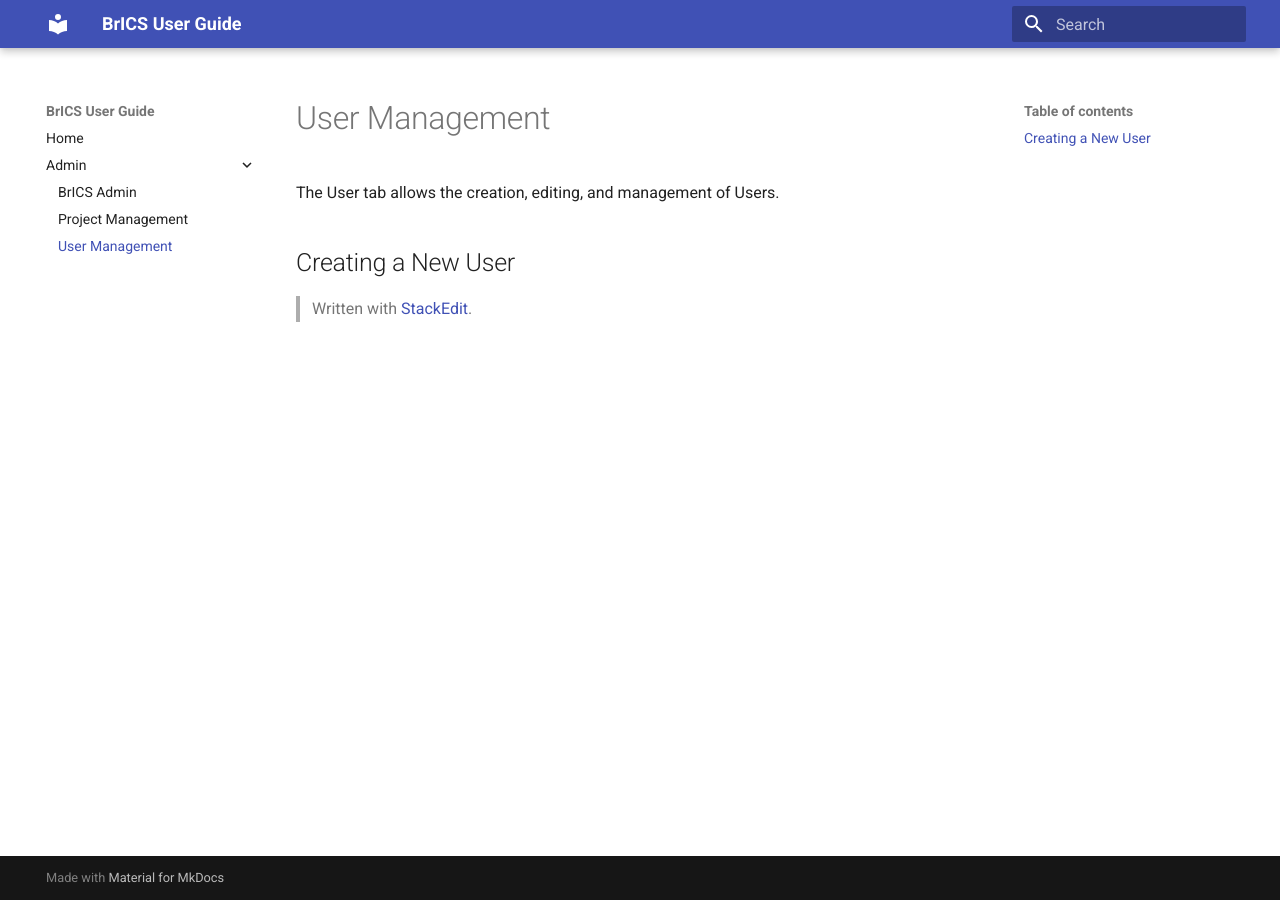
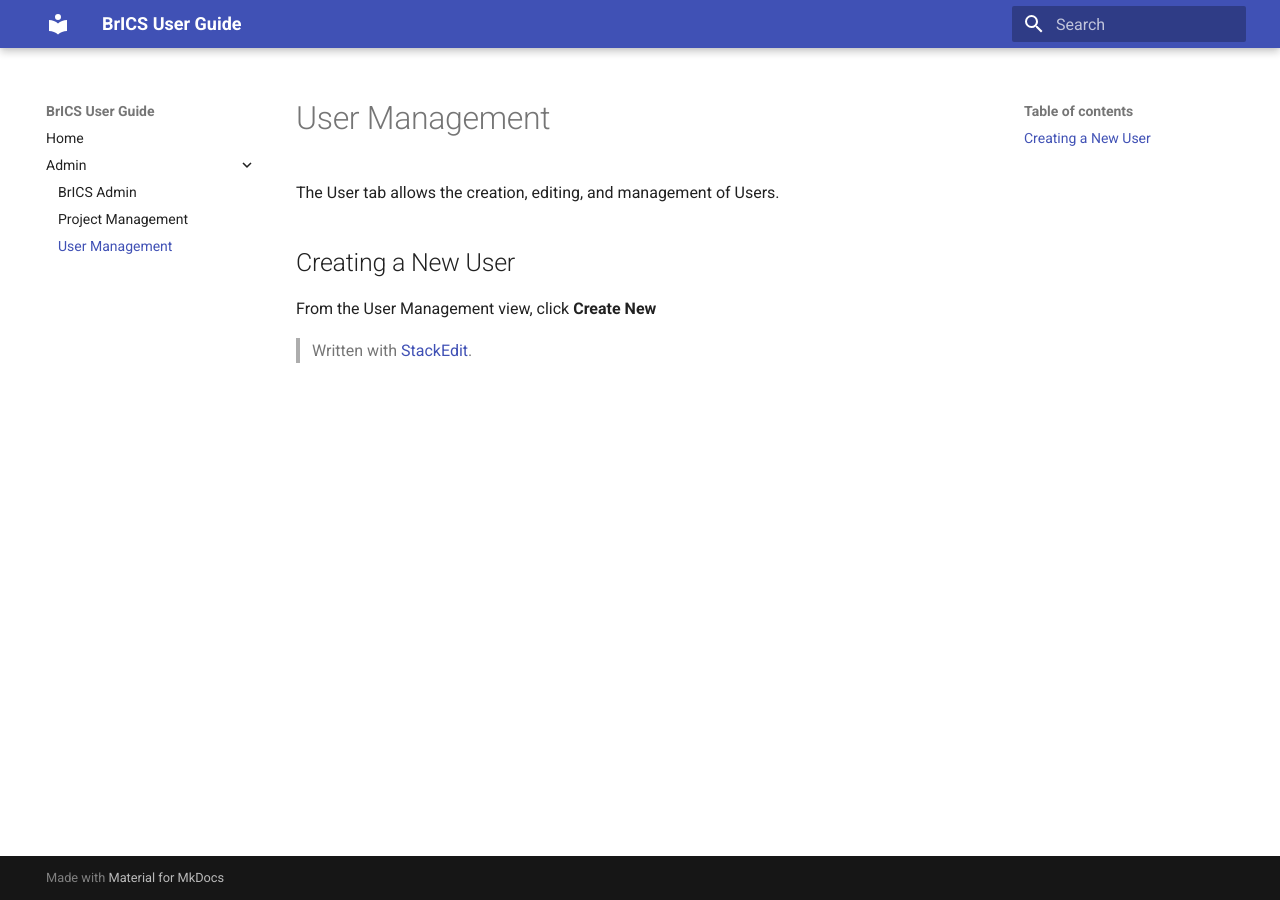
Before and after one commit to BrainImaging/brics-docs, an MkDocs documentation site: the page built from docs/admin/user.md, in a window 1280 px wide. Built offline with MkDocs 1.6.1 and Material for MkDocs 9.7.7, drawn with Linux system fonts in a browser that asks for light colours.

Commit message:
docs/admin/user.md updated from https://stackedit.io/

```diff
--- a/docs/admin/user.md
+++ b/docs/admin/user.md
@@ -4,8 +4,8 @@ The User tab allows the creation, editing, and management of Users.
 
 ## Creating a New User
 
-
+From the User Management view, click **Create New**
 > Written with [StackEdit](https://stackedit.io/).
 <!--stackedit_data:
-eyJoaXN0b3J5IjpbMTEzODY4NDE3MF19
+eyJoaXN0b3J5IjpbLTExMTAxMDAwMjQsMTEzODY4NDE3MF19
 -->
```
